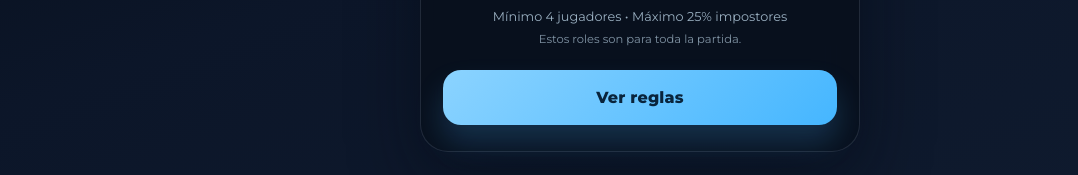
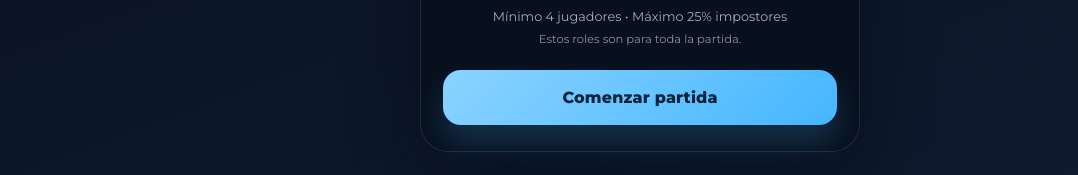
Before and after one commit to Ace0467/impostor, a Next.js app: page / in a window 1280 px wide. Shown: the part 445-620 px from the top of the page, without its empty margins (0-1078 px from the left). Built offline with nearby package versions, Linux system fonts and the light colour scheme.

Commit message:
Clarify initial start button label

```diff
--- a/app/page.tsx
+++ b/app/page.tsx
@@ -223,7 +223,7 @@ export default function Home() {
           {error ? <p className="error">{error}</p> : null}
 
           <button className="primary-button" onClick={() => setPhase("rules")} disabled={!canStart}>
-            Ver reglas
+            Comenzar partida
           </button>
         </section>
       )}
```
